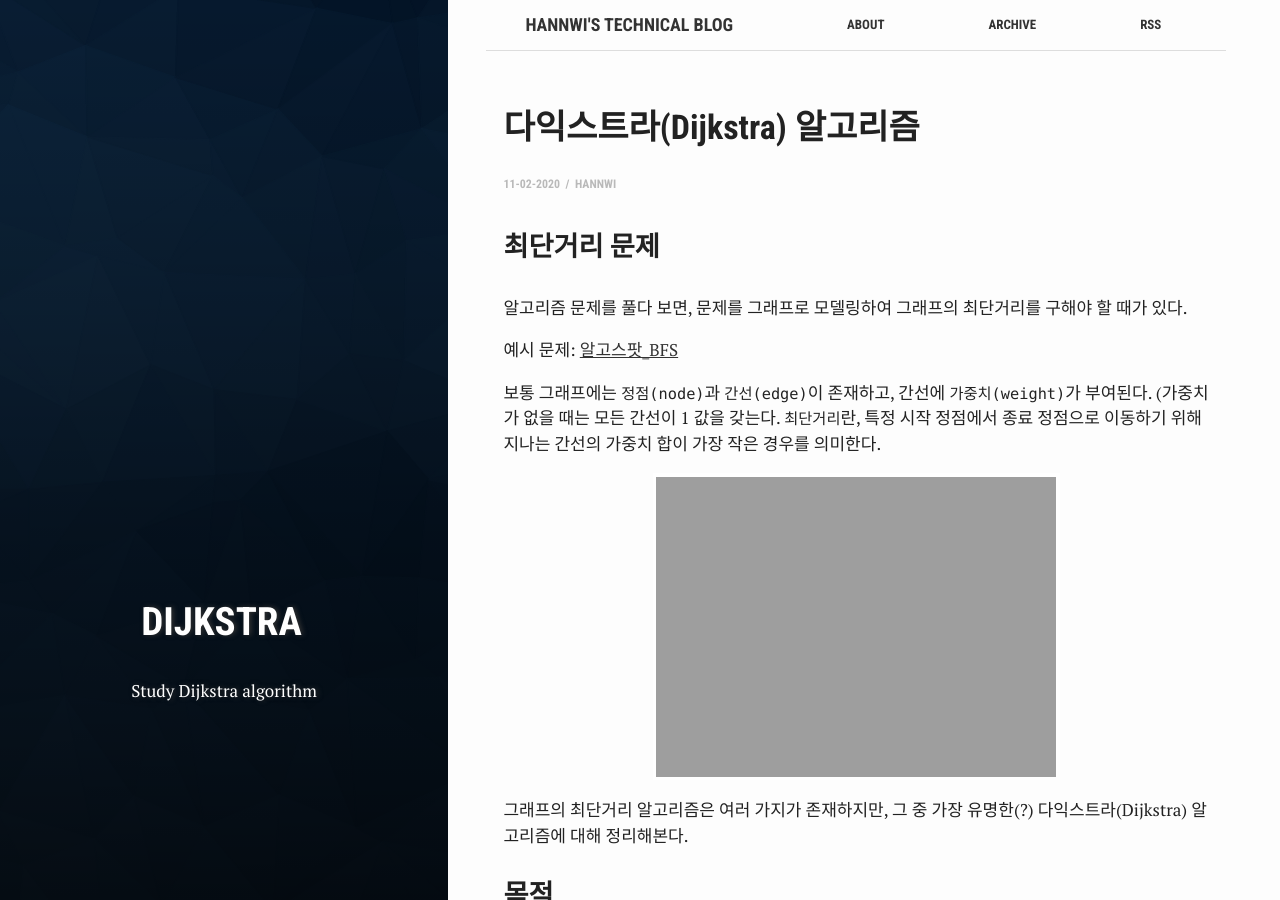
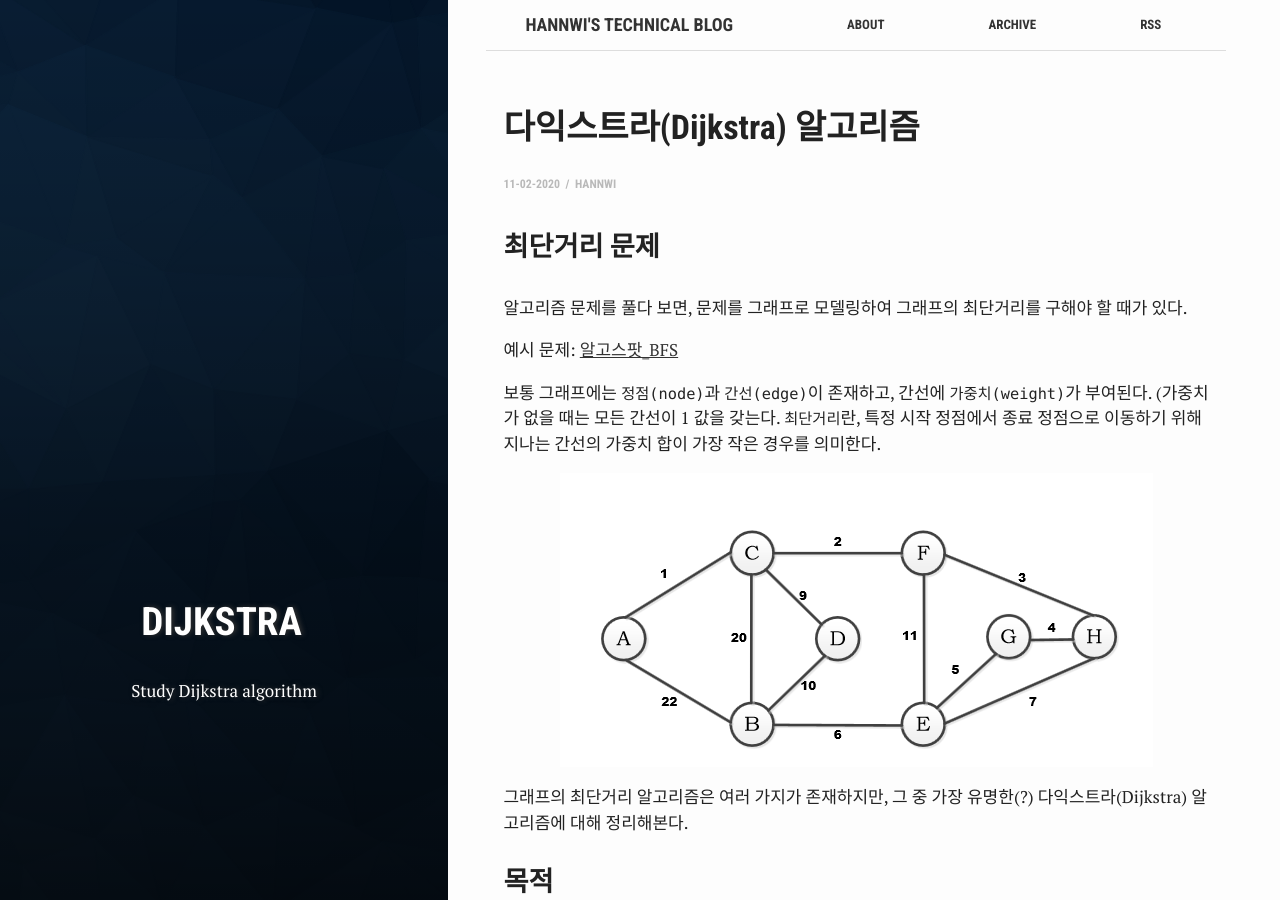
Before and after one commit to hannwi/github.io, a Jekyll site: the page built from _posts/2020-02-11-Algorithm-Dijkstra.md, in a window 1280 px wide and 900 px high. Built offline with Jekyll 4.4.1, drawn with Linux system fonts in a browser that asks for light colours.

Commit message:
Update 2020-02-11-Algorithm-Dijkstra.md

```diff
--- a/_posts/2020-02-11-Algorithm-Dijkstra.md
+++ b/_posts/2020-02-11-Algorithm-Dijkstra.md
@@ -16,7 +16,7 @@ author: Hannwi
 보통 그래프에는 `정점(node)`과 `간선(edge)`이 존재하고, 간선에 `가중치(weight)`가 부여된다. (가중치가 없을 때는 모든 간선이 1 값을 갖는다.
 `최단거리`란, 특정 시작 정점에서 종료 정점으로 이동하기 위해 지나는 간선의 가중치 합이 가장 작은 경우를 의미한다.
 
-![undirected-graph](hannwi.github.io/assets/images/algorithm/dijkstra/undirected_graph.png, "Optional title")
+![undirected-graph](/assets/images/algorithm/dijkstra/undirected_graph.png)
 
 그래프의 최단거리 알고리즘은 여러 가지가 존재하지만, 그 중 가장 유명한(?) 다익스트라(Dijkstra) 알고리즘에 대해 정리해본다.
 
```
